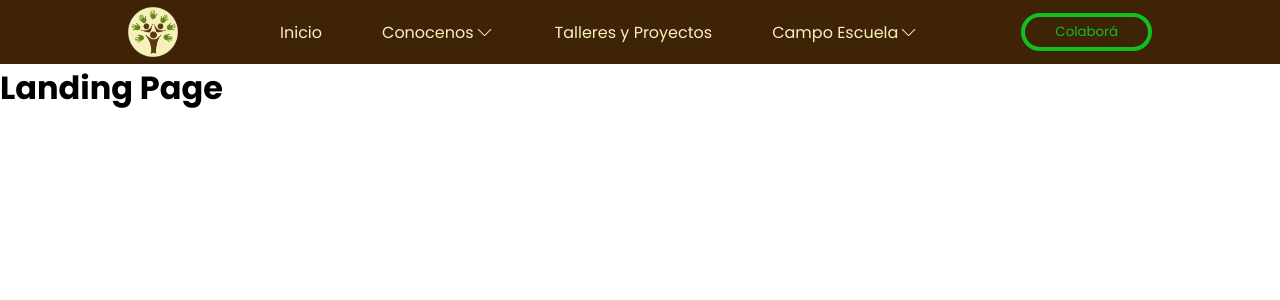
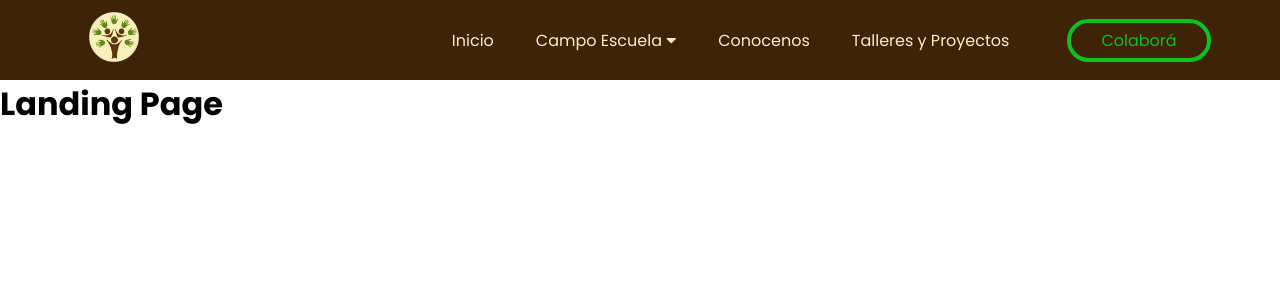
Before and after one commit to 7C-Villada/Proyecto_7C_B1, a React (Create React App) app in the folder core/frontend/: page / in a window 1280 px wide. Shown: the top 300 px of the page. Built offline with nearby package versions, Linux system fonts and the light colour scheme.

Commit message:
Responsive NavBar + Paths

```diff
--- a/core/frontend/public/index.html
+++ b/core/frontend/public/index.html
@@ -10,6 +10,12 @@
       content="Web site created using create-react-app"
     />
     <link rel="apple-touch-icon" href="%PUBLIC_URL%/logo192.png" />
+    <link
+      rel="stylesheet"
+      href="https://use.fontawesome.com/releases/v5.15.3/css/all.css"
+      integrity="sha384-SZXxX4whJ79/gErwcOYf+zWLeJdY/qpuqC4cAa9rOGUstPomtqpuNWT9wdPEn2fk"
+      crossorigin="anonymous"
+    />
     <!--
       manifest.json provides metadata used when your web app is installed on a
       user's mobile device or desktop. See https://developers.google.com/web/fundamentals/web-app-manifest/
--- /dev/null
+++ b/core/frontend/src/App.css
@@ -0,0 +1,5 @@
+* {
+  box-sizing: border-box;
+  margin: 0;
+  padding: 0;
+}
--- a/core/frontend/src/App.js
+++ b/core/frontend/src/App.js
@@ -2,6 +2,7 @@
 import Navbar from "./components/Navbar/Navbar";
 import Prueba from "./components/Prueba/Prueba";
 import LandingPage from "./components/LandingPage/LandingPage";
+import "./App.css";
 
 import { BrowserRouter as Router, Switch, Route } from "react-router-dom";
 
--- /dev/null
+++ b/core/frontend/src/components/Navbar/Dropdown.css
@@ -0,0 +1,36 @@
+.dropdown-menu {
+  background: #3e2307;
+  width: 200px;
+  position: absolute;
+  top: 80px;
+  list-style: none;
+  text-align: start;
+}
+
+.dropdown-menu li {
+  background: #3e2307;
+  cursor: pointer;
+}
+
+.dropdown-menu li:hover {
+  background: #0fc11f;
+}
+
+.dropdown-menu.clicked {
+  display: none;
+}
+
+.dropdown-link {
+  display: block;
+  height: 100%;
+  width: 100%;
+  text-decoration: none;
+  color: #f8f0bb;
+  padding: 16px;
+}
+
+@media screen and (max-width: 960px) {
+  .fa-caret-down {
+    display: none;
+  }
+}
--- /dev/null
+++ b/core/frontend/src/components/Navbar/Dropdown.js
@@ -0,0 +1,35 @@
+import React, { useState } from "react";
+import { MenuItems } from "./MenuItems";
+import "./Dropdown.css";
+import { Link } from "react-router-dom";
+
+function Dropdown() {
+  const [click, setClick] = useState(false);
+
+  const handleClick = () => setClick(!click);
+
+  return (
+    <>
+      <ul
+        onClick={handleClick}
+        className={click ? "dropdown-menu clicked" : "dropdown-menu"}
+      >
+        {MenuItems.map((item, index) => {
+          return (
+            <li key={index}>
+              <Link
+                className={item.cName}
+                to={item.path}
+                onClick={() => setClick(false)}
+              >
+                {item.title}
+              </Link>
+            </li>
+          );
+        })}
+      </ul>
+    </>
+  );
+}
+
+export default Dropdown;
--- /dev/null
+++ b/core/frontend/src/components/Navbar/MenuItems.js
@@ -0,0 +1,12 @@
+export const MenuItems = [
+  {
+    title: "Reserva",
+    path: "/reserva",
+    cName: "dropdown-link",
+  },
+  {
+    title: "Campamentos",
+    path: "/campamentos",
+    cName: "dropdown-link",
+  },
+];
--- a/core/frontend/src/components/Navbar/Navbar.css
+++ b/core/frontend/src/components/Navbar/Navbar.css
@@ -1,53 +1,77 @@
 @import url("https://fonts.googleapis.com/css2?family=Poppins:wght@200;400;500;700&display=swap");
 
 * {
-  margin: 0;
-  padding: 0;
-  box-sizing: border-box;
   font-family: "Poppins", sans-serif;
 }
 
-li,
-a {
-  font-weight: 400;
-  color: #f8f0bb;
-  text-decoration: none;
+.navbar {
+  background: #3e2307;
+  height: 80px;
+  display: flex;
+  justify-content: center;
+  align-items: center;
+  font-size: 1rem;
 }
 
-.navb {
-  height: 8vh;
-  overflow: hidden;
-  background: #3e2307;
-  display: flex;
-  justify-content: space-between;
-  align-items: center;
-  padding: 0px 10%;
+.navbar-logo {
+  justify-self: start;
+  margin-left: 20px;
+  cursor: pointer;
 }
 
 .logo {
-  cursor: pointer;
   width: 50px;
   height: 50px;
 }
 
-.nav__links {
-  list-style: none;
+.fa-firstdraft {
+  margin-left: 0.5rem;
+  font-size: 1.6rem;
 }
 
-.nav__links li {
-  display: inline-block;
-  padding: 30px;
+.nav-menu {
+  display: grid;
+  grid-template-columns: repeat(5, auto);
+  grid-gap: 10px;
+  list-style: none;
+  text-align: center;
+  width: 70vw;
+  justify-content: end;
+  margin-right: 2rem;
 }
 
-.nav__links li a {
-  transition: all 0.3s ease 0s;
+.nav-item {
+  display: flex;
+  align-items: center;
+  height: 80px;
 }
 
-.nav__links li a:hover {
-  color: #0fc11f;
+.nav-links {
+  color: #f8f0bb;
+  text-decoration: none;
+  padding: 0.5rem 1rem;
+}
+
+.nav-links:hover {
+  background-color: #0fc11f;
+  border-radius: 4px;
+  transition: all 0.2s ease-out;
+}
+
+.fa-bars {
+  color: #fff;
+}
+
+.nav-links-mobile {
+  display: none;
+}
+
+.menu-icon {
+  display: none;
 }
 
 .navButton {
+  font-size: 1rem;
   cursor: pointer;
   padding: 5px 30px;
   border-radius: 5rem;
@@ -62,35 +86,95 @@
   color: #f8f0bb;
 }
 
-.dropdown {
-  transition: all 0.3s ease-in-out 0s;
+@media screen and (max-width: 960px) {
+  .NavbarItems {
+    position: relative;
   }
 
-.dropdown-arrow {
-  width: 15px;
-  margin: -2px 3px;
+  .navButton {
+    display: none;
   }
 
-.dropdown-arrow:hover {
-  fill: #0fc11f;
+  .nav-menu {
+    display: flex;
+    flex-direction: column;
+    width: 100%;
+    height: 90vh;
+    position: absolute;
+    top: 80px;
+    left: -100%;
+    opacity: 1;
+    transition: all 0.5s ease;
   }
 
-.dropdown__links {
-  display: none;
-  position: absolute;
+  .nav-menu.active {
     background: #3e2307;
-  min-width: 160px;
-  box-shadow: 0px 8px 16px 0px rgba(0, 0, 0, 0.2);
+    /* background: #3e2307; */
+    left: 0;
+    opacity: 1;
+    transition: all 0.5s ease;
     z-index: 1;
   }
 
-.dropdown__links a {
-  padding: 12px 16px;
-  text-decoration: none;
-  display: block;
-  text-align: left;
+  .nav-links {
+    font-size: 1.2rem;
+    text-align: center;
+    padding: 2rem;
+    width: 100%;
+    display: table;
   }
 
-.dropdown:hover .dropdown__links {
+  .nav-links:hover {
+    background-color: #0fc11f;
+    border-radius: 0;
+  }
+
+  .navbar-logo {
+    position: absolute;
+    top: 1;
+    left: 0;
+  }
+
+  .menu-icon {
     display: block;
+    position: absolute;
+    top: 2;
+    right: 0;
+    margin-right: 20px;
+    /* transform: translate(-100%, 60%); */
+    font-size: 1.8rem;
+    cursor: pointer;
   }
+
+  .fa-bars {
+    color: #f8f0bb;
+  }
+
+  .fa-times {
+    color: #f8f0bb;
+    font-size: 2rem;
+  }
+
+  .nav-links-mobile {
+    display: block;
+    text-align: center;
+    padding: 1.5rem;
+    margin: 2rem auto;
+    border-radius: 4px;
+    width: 80%;
+    background: #0fc11f;
+    text-decoration: none;
+    color: #f8f0bb;
+    font-size: 1.5rem;
+  }
+
+  .nav-links-mobile:hover {
+    background: #f8f0bb;
+    color: #0fc11f;
+    transition: 250ms;
+  }
+
+  button {
+    display: none;
+  }
+}
--- a/core/frontend/src/components/Navbar/Navbar.js
+++ b/core/frontend/src/components/Navbar/Navbar.js
@@ -1,58 +1,93 @@
-import React from "react";
+import React, { useState } from "react";
+import { Link } from "react-router-dom";
+import Dropdown from "./Dropdown";
+import navLogo from "./Logo.png";
 import "./Navbar.css";
-import navLogo from "./Logo.png";
-import dropdownArrow from "./vectorpaint.svg";
 
-const Navbar = () => {
+function Navbar() {
+  const [click, setClick] = useState(false);
+  const [dropdown, setDropdown] = useState(false);
+
+  const handleClick = () => setClick(!click);
+  const closeMobileMenu = () => setClick(false);
+
+  const onMouseEnter = () => {
+    if (window.innerWidth < 960) {
+      setDropdown(false);
+    } else {
+      setDropdown(true);
+    }
+  };
+
+  const onMouseLeave = () => {
+    if (window.innerWidth < 960) {
+      setDropdown(false);
+    } else {
+      setDropdown(false);
+    }
+  };
+
   return (
-    <div className="navb">
-      <img src={navLogo} className="logo" alt="nav Logo"></img>
-      <nav>
-        <ul className="nav__links">
-          <li>
-            <a href="/">Inicio</a>
+    <>
+      <nav className="navbar">
+        <Link to="/" className="navbar-logo" onClick={closeMobileMenu}>
+          <img src={navLogo} className="logo" alt="nav Logo"></img>
+        </Link>
+        <div className="menu-icon" onClick={handleClick}>
+          <i className={click ? "fas fa-times" : "fas fa-bars"} />
+        </div>
+        <ul className={click ? "nav-menu active" : "nav-menu"}>
+          <li className="nav-item">
+            <Link to="/" className="nav-links" onClick={closeMobileMenu}>
+              Inicio
+            </Link>
+          </li>
+          <li
+            className="nav-item"
+            onMouseEnter={onMouseEnter}
+            onMouseLeave={onMouseLeave}
+          >
+            <Link
+              to="/campo-escuela"
+              className="nav-links"
+              onClick={closeMobileMenu}
+            >
+              Campo Escuela <i className="fas fa-caret-down" />
+            </Link>
+            {dropdown && <Dropdown />}
+          </li>
+          <li className="nav-item">
+            <Link
+              to="/conocenos"
+              className="nav-links"
+              onClick={closeMobileMenu}
+            >
+              Conocenos
+            </Link>
+          </li>
+          <li className="nav-item">
+            <Link
+              to="/talleres-y-proyectos"
+              className="nav-links"
+              onClick={closeMobileMenu}
+            >
+              Talleres y Proyectos
+            </Link>
           </li>
           <li>
-            <div className="dropdown">
-              <a href="7" className="dropdown-a">
-                Conocenos
-                <img
-                  src={dropdownArrow}
-                  className="dropdown-arrow"
-                  alt="arrow"
-                ></img>
-              </a>
-              <div className="dropdown__links">
-                <a href="/">Quienes Somos</a>
-                <a href="/">Que hacemos?</a>
-                <a href="/">Como lo hacemos?</a>
-              </div>
-            </div>
-          </li>
-          <li>
-            <a href="/">Talleres y Proyectos</a>
-          </li>
-          <li>
-            <div className="dropdown">
-              <a href="7" className="dropdown-a">
-                Campo Escuela
-                <img
-                  src={dropdownArrow}
-                  className="dropdown-arrow"
-                  alt="arrow"
-                ></img>
-              </a>
-              <div className="dropdown__links">
-                <a href="/">Reserva</a>
-                <a href="/">Campamentos</a>
-              </div>
-            </div>
+            <Link
+              to="/colabora"
+              className="nav-links-mobile"
+              onClick={closeMobileMenu}
+            >
+              Colaborá
+            </Link>
           </li>
         </ul>
+        <button className="navButton">Colaborá</button>
       </nav>
-      <button className="navButton">Colaborá</button>
-    </div>
+    </>
   );
-};
+}
 
 export default Navbar;
--- a/core/frontend/src/index.css
+++ /dev/null
@@ -1,5 +0,0 @@
-body {
-  margin: 0;
-  padding: 0;
-  font-family: sans-serif;
-}
--- a/core/frontend/src/index.js
+++ b/core/frontend/src/index.js
@@ -1,7 +1,6 @@
 import React from "react";
 import ReactDOM from "react-dom";
 import App from "./App";
-import "./index.css";
 
 ReactDOM.render(
   <React.StrictMode>
```
Also changed, not shown: core/frontend/src/components/Navbar/vectorpaint.svg (deleted). Lines whose indentation alone changed are shown as unchanged.
